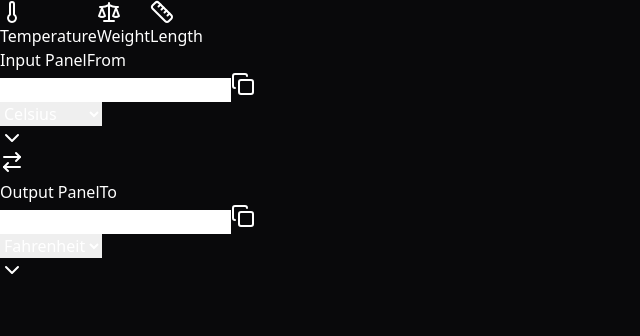
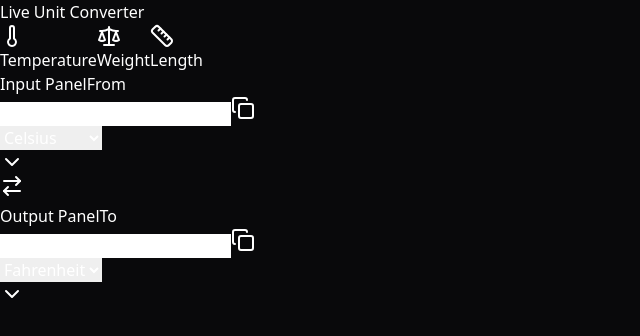
Before and after one commit to Reva2473/Unit-Converter-utility, a React (Vite) app: page / in a window 1280 px wide. Shown: the top 336 px of the page, without its empty margins (0-640 px from the left). Built offline with nearby package versions, Linux system fonts and the light colour scheme.

Commit message:
feat: Change header

```diff
--- a/src/App.tsx
+++ b/src/App.tsx
@@ -260,6 +260,10 @@ export default function App() {
     <div className="app-container">
       <div className="content-wrapper">
         <main className="main-card">
+          <div className="text-center mb-10">
+            <h1 className="header-title">Live Unit Converter</h1>
+          </div>
+
           {/* Category Tabs bar */}
           <div className="category-tabs" role="tablist" aria-label="Conversion categories">
             {(Object.keys(CATEGORIES) as Category[]).map((cat) => {
```
